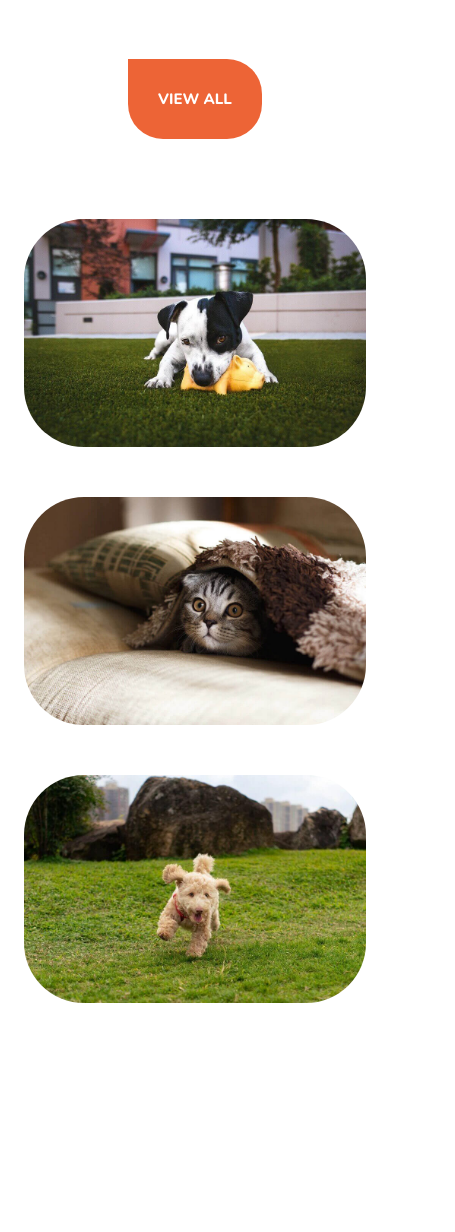
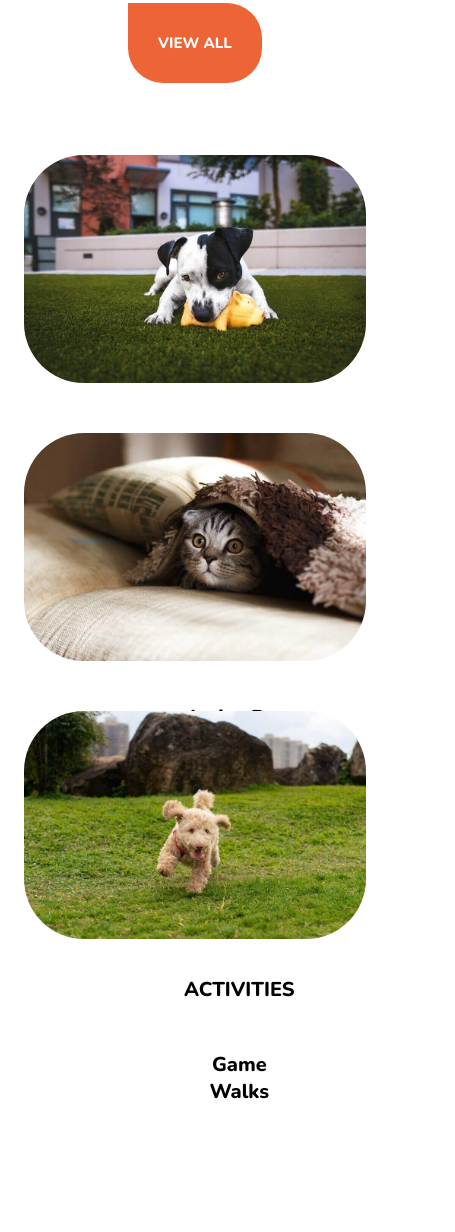
Before and after one commit to SergioSgz90/202204-W02_Sergio-Garcia, a website: page index.html in a window 390 px wide. Shown: the part 584-1816 px from the top of the page, 455 px wide, since content can reach past the window. Before the commit the page ends 1611 px from the top, so only its background shows below. Drawn offline with nearby package versions, Linux system fonts and the light colour scheme.

Commit message:
image hover added

```diff
--- a/index.html
+++ b/index.html
@@ -45,8 +45,24 @@
         <div class="ImagesContainer">
 
             <img src="Media/01.jpg" alt="A cute dog bitting a toy" class="petimage" id="ToysPlaytime"/>
-            <img src= "Media/02.jpg" alt="A little cat under a duvet"class="petimage">
-            <img src="Media/03.jpg" alt="A dog running towards you on the grass"class="petimage" />
+            <img src= "Media/02.jpg" alt="A little cat under a duvet"class="petimage"id="ActiveRest">
+            <img src="Media/03.jpg" alt="A dog running towards you on the grass"class="petimage" id="WalkGames"/>
+
+        <div class="textcontainer">
+               <div class="overlay"id="overlay1">
+                    <h2 class="text">ACTIVITIES</h2>
+                    <h3 class="text">Toys Playtime </h3>
+                </div>
+                <div class="overlay" id="overlay2">
+                    <h2 class="text">ACTIVITIES</h2>
+                    <h3 class="text">Active Rest</h3>
+                </div>
+                 <div class="overlay" id="overlay3">
+                    <h2 class="text">ACTIVITIES</h2>
+                    <h3 class="text">Game Walks</h3>
+                </div>
+
+            </div>
         </div>
     </body>
 </html>
--- a/style.css
+++ b/style.css
@@ -3,7 +3,7 @@ header {
     flex-direction: row;
     align-items: center;
     justify-content: space-between;
-    padding: 2rem;
+    padding: 0.5rem;
     box-shadow: 0px 10px 40px rgb(227, 226, 226);
 }
 
@@ -135,7 +135,7 @@ section {
     flex-direction: row;
     align-items: center;
     justify-content: center;
-    padding: 1em;
+    padding: 0.5em;
     gap: 40em;
 
 }
@@ -194,6 +194,67 @@ h2 {
 
 
 
+#ToysPlaytime:hover {
+ opacity: 0.4;
+z-index: -3;
+
+}
+
+#ActiveRest:hover {
+ opacity: 0.4;
+z-index: -3;
+
+}
+
+#WalkGames:hover {
+ opacity: 0.4;
+z-index: -3;
+
+}
+.textcontainer {
+    display: flex;
+    flex-direction: row;
+    align-content: center;
+    justify-content: center;
+    position: absolute;
+    top: 35em;
+    z-index: -1;
+
+}
+
+.overlay{
+    display: flex;
+    flex-direction: column;
+    justify-content:space-between;
+    align-content: center;
+    position: relative;
+    padding-right: 9em;
+    padding-left: 9em;
+
+}
+
+
+
+
+.text {
+
+
+   color: rgb(0, 0, 0);
+   font-size: 30px;
+   z-index: 1;
+   font-weight: 800;
+   text-align: center;
+
+}
+
+h3 {
+    padding-top: 10%;
+
+    font-size: 100px;
+
+}
+
+
 @media (max-width: 1400px) {
     .headings {
         display: flex;
@@ -241,6 +302,20 @@ h2 {
 
         border-radius: 60px;
     }
+
+    .overlay{
+    display: flex;
+    flex-direction: column;
+    justify-content:space-between;
+    align-content: center;
+    position: relative;
+   padding-bottom: 5em;
+
+    padding-right: 6.5em;
+    padding-left: 6.5em;
+
+}
+
 }
 @media (max-width: 1040px) {
     .petimage {
@@ -255,6 +330,24 @@ h2 {
 
         border-radius: 60px;
     }
+
+    .overlay{
+    display: flex;
+    flex-direction: column;
+    justify-content:space-between;
+    align-content: center;
+    position: relative;
+    padding-right: 5em;
+    padding-left: 5em;
+    padding-bottom: 10em;
+
+
+}
+
+.text {
+font-size: 20px;
+}
+
 }
 
 @media (max-width: 700px) {
@@ -340,4 +433,30 @@ h2 {
         height: auto;
         border-radius: 60px;
     }
+    .textcontainer {
+    display: flex;
+    flex-direction: column;
+    align-content: center;
+    justify-content: center;
+    position: absolute;
+    top: 40em;
+    padding: 5em;
+    z-index: -1;
+
 }
+.overlay{
+    display: flex;
+    flex-direction: column;
+    justify-content:space-between;
+    align-content: center;
+    position: relative;
+
+    padding-top: 6.5em;
+    padding-bottom:6.5em;
+    padding-right: 5em;
+    padding-left: 5em;
+
+}
+
+
+}
```
